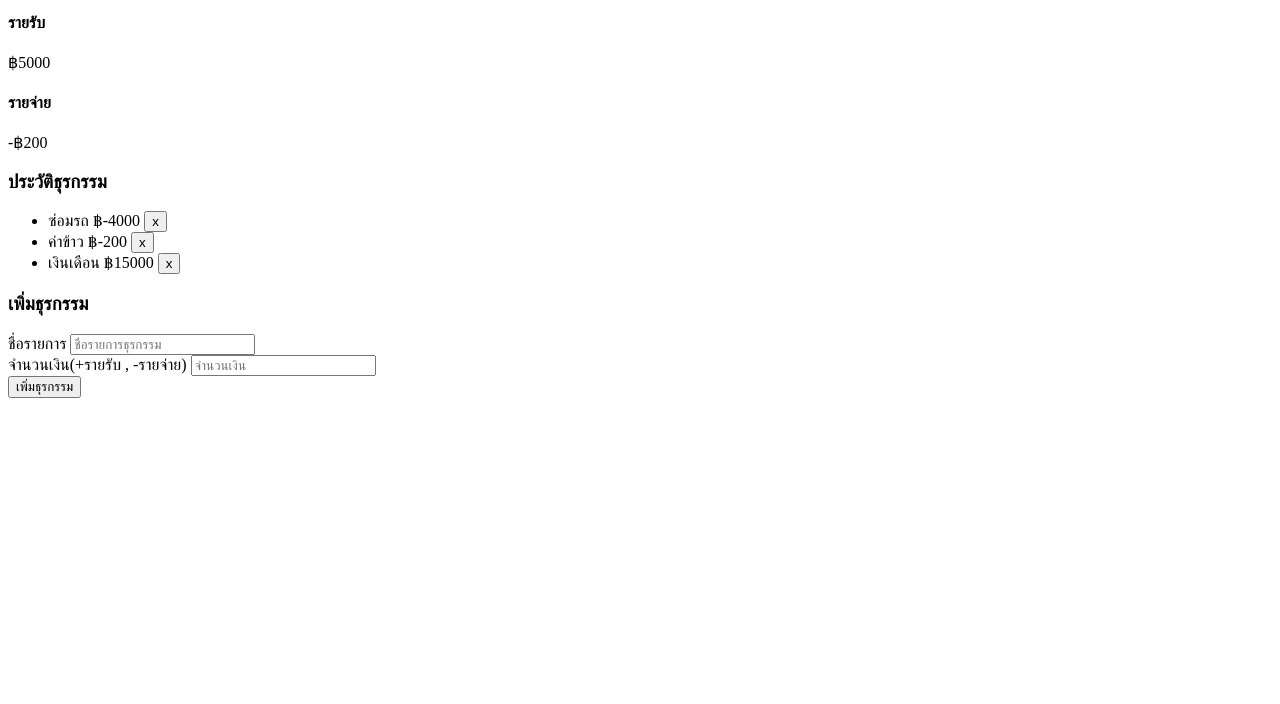
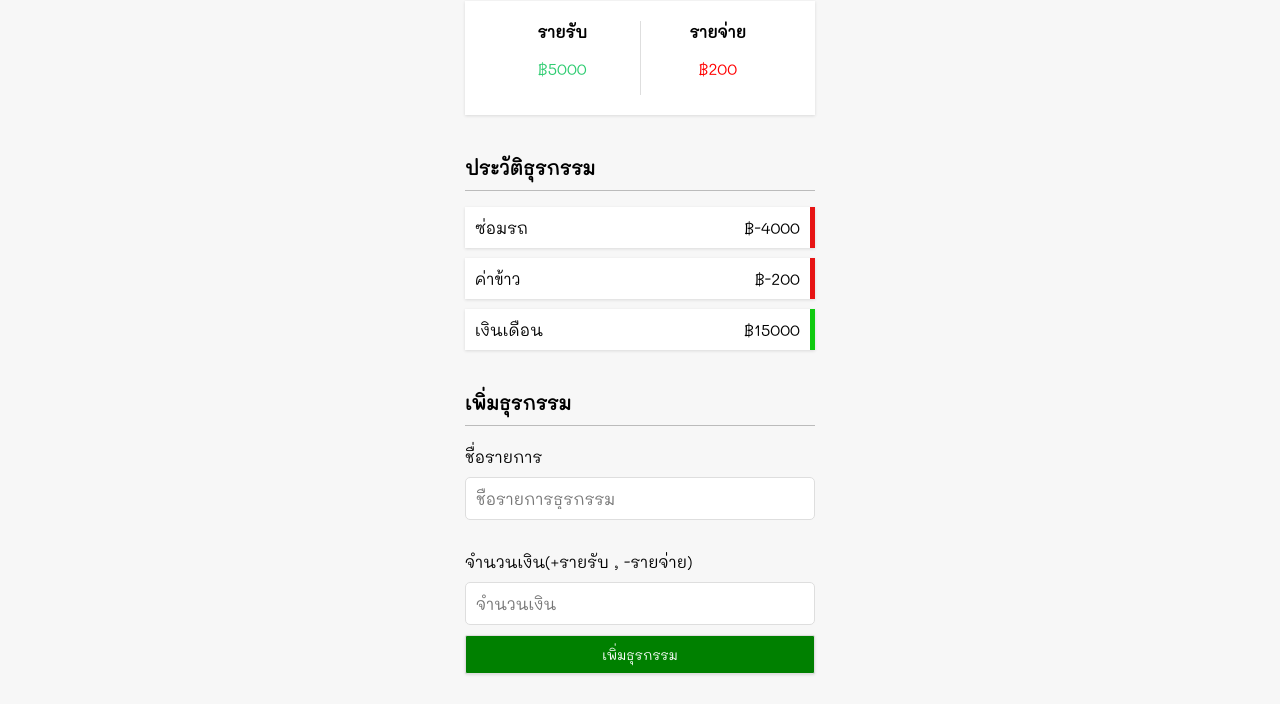
Before and after one commit to 62160140/Manage-income-and-expense, a plain HTML site: page index.html in a window 1280 px wide. Shown: the part 153-857 px from the top of the page. Before the commit the page ends 800 px from the top, so only its background shows below. Drawn offline with Linux system fonts and the light colour scheme.

Commit message:
finished css design

```diff
--- a/index.html
+++ b/index.html
@@ -16,24 +16,23 @@
    <div class="income-expense-container">
       <div>
         <h4>รายรับ</h4>
-        <p class="money minus"  id="money-plus" >฿5000</p>
+        <p class="money plus"  id="money-plus" >฿5000</p>
       </div>
       <div>
         <h4>รายจ่าย</h4>
-        <p class="money plus"  id="money-minus" >-฿200</p>
+        <p class="money minus"  id="money-minus" >฿200</p>
       </div>
    </div>
    <!-- ----------------- ประวัติธุรกรรม ------------------ -->
    <h3>ประวัติธุรกรรม</h3>
    <ul id="list" class="list">
-     <li class="minus">ซ่อมรถ <span>฿-4000</span> <button class="deleteBtn">x</button></li>
-     <li>ค่าข้าว <span>฿-200</span> <button class="deleteBtn">x</button></li>
+     <li class="minus">ซ่อมรถ <span>฿-4000</span><button class="deleteBtn">x</button></li>
+     <li class="minus">ค่าข้าว <span>฿-200</span> <button class="deleteBtn">x</button></li>
      <li class="plus">เงินเดือน <span>฿15000</span> <button class="deleteBtn">x</button></li>
    </ul>
-  </div>
-  <!-- ----------------- แบบฟอร์มบันทึก ------------------ -->
-  <h3>เพิ่มธุรกรรม</h3>
+   <!-- ----------------- แบบฟอร์มบันทึก ------------------ -->
   <form action="" id="form">
+    <h3>เพิ่มธุรกรรม</h3>
     <div class="form-control">
       <label for="text">ชื่อรายการ</label>
       <input type="text" name="" id="text" placeholder="ชื่อรายการธุรกรรม">
@@ -43,6 +42,7 @@
     </div>
     <button class="btn">เพิ่มธุรกรรม</button>
   </form>
+  </div>
 </body>
 <link rel="stylesheet" href="style.css">
 <script src="script.js"></script>
--- a/style.css
+++ b/style.css
@@ -1,3 +1,146 @@
+@import url('https://fonts.googleapis.com/css2?family=Mali&display=swap');
+
+*{
+  font-family: 'Mali', cursive;
+  box-sizing: border-box;
+}
+
+:root{
+  --box-shadow:0px 1px 3px rgba(0,0,0,.12)
+}
+
+body{
+  background-color: #f7f7f7;
+  display: flex;
+  flex-direction: column;
+  align-items: center;
+  justify-content: center;
+  min-height: 100vh;
+  margin: 0;
+}
+
+.container{
+  /* text-align: center; */
+  margin: 0px auto;
+  width: 350px;
+}
+
 h1{
-  background-color: #333;
+  letter-spacing: 1px;
+  margin: 0;
 }
+
+h3{
+  border-bottom: 1px solid #bbb;
+  padding-bottom: 10px;
+  margin: 40px 0 10px;
+}
+
+h4{
+  margin: 0;
+}
+
+.income-expense-container{
+  display: flex;
+  justify-content: space-between;
+  background: #fff;
+  box-shadow: var(--box-shadow);
+  padding: 20px;
+  margin: 20px 0;
+}
+
+.income-expense-container>div{
+  flex:1;
+  text-align: center;
+}
+
+.income-expense-container>div:first-of-type{
+  border-right: 1px solid #dedede;
+}
+
+.money.plus{
+  color: #2ecc71;
+}
+
+.money.minus{
+  color: red;
+}
+
+label{
+  display: inline-block;
+  margin: 10px 0;
+}
+
+input[type="text"],input[type="number"]{
+  border: 1px solid #dedede;
+  display: block;
+  border-radius: 5px;
+  font-size: 16px;
+  width: 100%;
+  padding: 10px;
+}
+
+.btn{
+  background-color: green;
+  border: 1px solid #dedede;
+  color: #fff;
+  border-radius: 2px;
+  cursor: pointer;
+  box-shadow: var(--box-shadow);
+  display: block;
+  width: 100%;
+  margin: 10px 0 30px;
+  padding: 10px;
+}
+
+.list{
+  list-style: none;
+  padding: 0;
+  margin-bottom: 40px;
+}
+
+.list li{
+  background-color: #fff;
+  box-shadow: var(--box-shadow);
+  display: flex;
+  justify-content: space-between;
+  position:relative;
+  padding: 10px;
+  margin: 10px 0;
+}
+
+.list li.plus{
+  border-right: 5px solid rgb(15, 202, 15);
+}
+
+.list li.minus{
+  border-right: 5px solid rgb(231, 20, 20);
+}
+
+.deleteBtn{
+  cursor: pointer;
+  border: 0;
+  background-color: red;
+  color: white;
+  font-size: large;
+  padding: 2px 5px;
+  position: absolute;
+  top: 50%;
+  left: 0;
+  /* ชิดซ้ายสุดแล้วอยากให้ไปอยู่ด้านหน้าอีีกใช้ transform จัดตำแหน่ง */
+  transform: translate(-150%,-50%);
+  opacity: 0;
+  transition: opacity 0.3s ease;
+}
+
+.list li:hover .deleteBtn{
+  opacity: 1;
+}
+
+.btn:focus,.deleteBtn:focus{
+  outline: 0;
+}
+
+input:focus{
+  outline: 0;
+}
```
